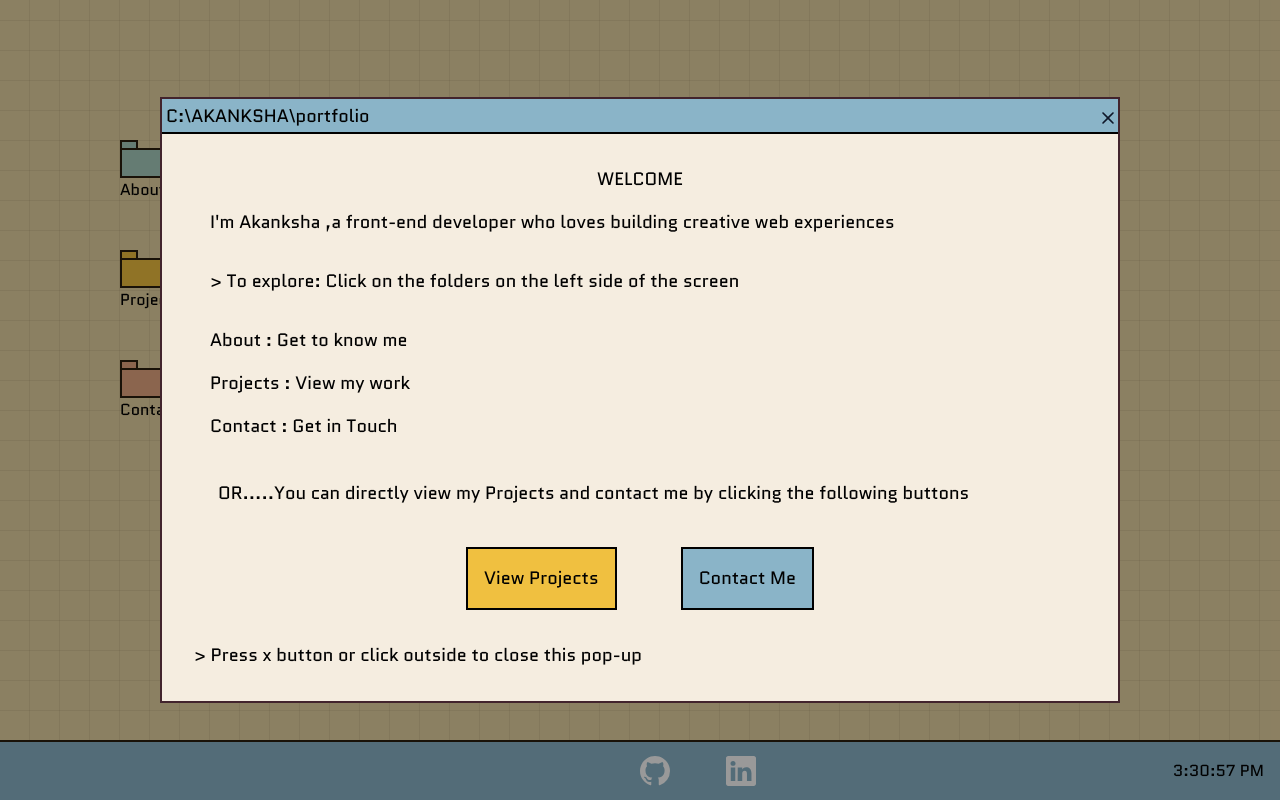
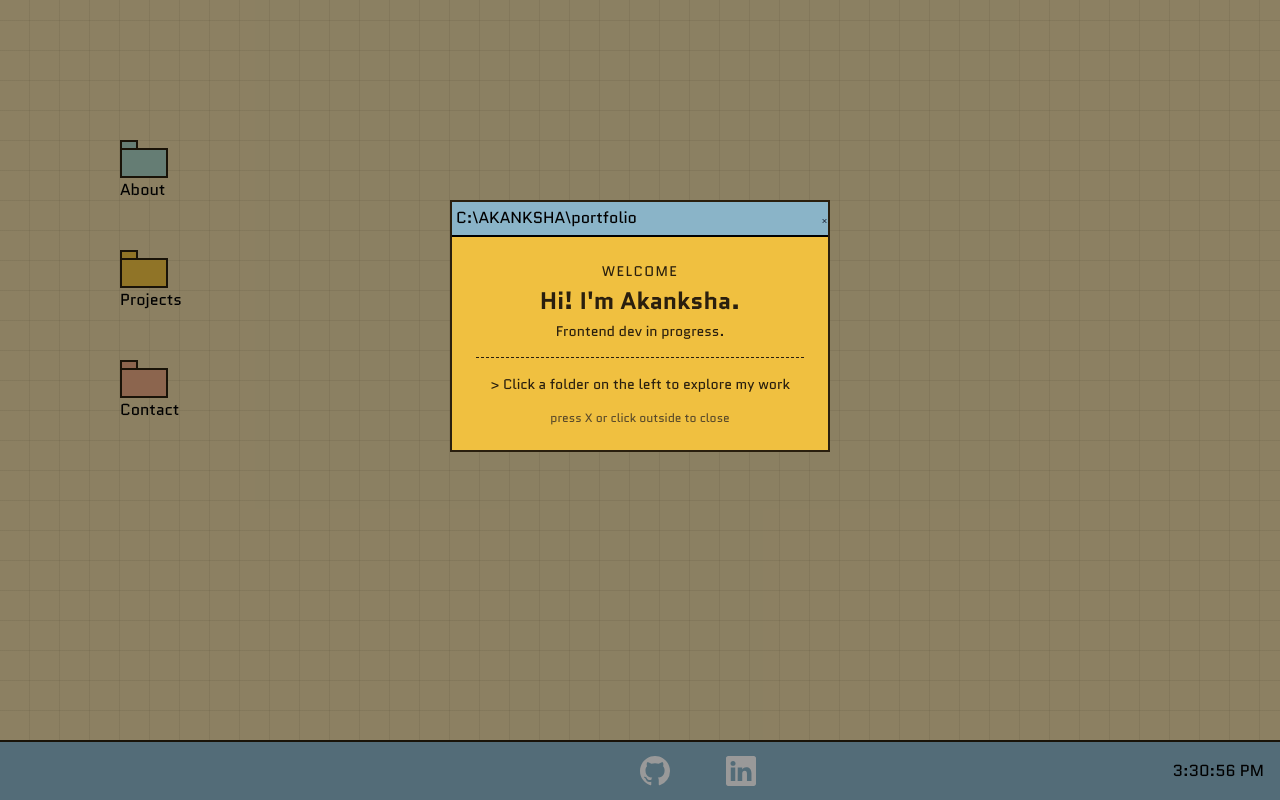
Before and after one commit to akisha-dev/Portfolio, a React (Vite) app: page / in a window 1280 px wide. Built offline with nearby package versions, Linux system fonts and the light colour scheme; the HTML template or start-up script is replaced by a standard one.

Commit message:
made a boot page and fixed the welcome popup

```diff
--- a/src/App.jsx
+++ b/src/App.jsx
@@ -3,13 +3,24 @@ import{Home} from './pages/home'
 import{Projects} from './pages/projects'
 import{Contact} from './pages/contact'
 import{About} from './pages/about'
+import { useState } from "react"
+import { BootScreen } from "./components/BootScreen"
+
 
 
 
 function App(){
-  return(
+    const [booted, setBooted] = useState(() => {
+        return sessionStorage.getItem('booted') === 'true'
+    })
 
-
+    if (!booted) return (
+        <BootScreen onComplete={() => {
+            sessionStorage.setItem('booted', 'true')
+            setBooted(true)
+        }} />
+    )
+        return (
     <Routes>
       <Route index
       element={<Home/>}>
@@ -17,10 +28,10 @@ function App(){
        <Route path="about"
       element={<About/>}>
       </Route>
-       <Route path="projects"
+       <Route path="Projects"
       element={<Projects/>}>
       </Route>
-       <Route path="contact"
+       <Route path="Contact"
       element={<Contact/>}>
       </Route>
 
--- /dev/null
+++ b/src/components/bootscreen.jsx
@@ -0,0 +1,90 @@
+    import {useState, useEffect} from 'react'
+
+    const lines = [
+    "loading portfolio.exe",
+    "mounting projects/",
+    "importing components",
+    "starting desktop env"
+    ]
+
+    export function BootScreen({onComplete}){
+    const [visible, setVisible] = useState([])
+
+    useEffect(() => {
+    const timers = [];
+    lines.forEach((line, i) => {
+    const t = setTimeout(() => {
+    setVisible(prev => {
+    if (prev.includes(line)) return prev;
+    return [...prev, line];
+    });
+    if (i === lines.length - 1) {
+    setTimeout(() => {
+    setVisible(prev => {
+    if (prev.length === lines.length) onComplete();
+    return prev;
+    });
+    }, 1000);
+    }
+    }, i * 500);
+    timers.push(t);
+    });
+    return () => timers.forEach(clearTimeout);
+    }, []);
+
+    return (
+    <div className="fixed inset-0 z-[100] flex flex-col justify-center items-center"
+    style={{ background: "#1a1208", fontFamily: "'Courier New', Courier, monospace" }}>
+
+    <div style={{
+    width: "100%", background: "#8ab4c8", padding: "6px 0",
+    textAlign: "center", fontSize: "15px", color: "#1a1208",
+    letterSpacing: "3px", position: "absolute", top: 0
+    }}>
+    AKANKSHA_OS V98
+    </div>
+
+    <p style={{ fontSize: "38px", color: "#f0c040", letterSpacing: "8px", marginBottom: "4px" }}>
+    AKANKSHA
+    </p>
+    <p style={{ fontSize: "15px", color: "#5a7a8a", letterSpacing: "4px", marginBottom: "40px" }}>
+    PORTFOLIO · FRONTEND DEV
+    </p>
+
+    <div style={{ width: "320px", height: "1px", background: "#2e2010", marginBottom: "28px" }} />
+
+    <div style={{ display: "flex", flexDirection: "column", gap: "12px", width: "320px", marginBottom: "40px" }}>
+    {visible.map((line, i) => (
+    <div key={i} style={{ display: "flex", gap: "12px", fontSize: "18px" }}>
+    <span style={{ color: "#8ab4c8" }}>&gt;</span>
+    <span style={{ color: i === visible.length - 1 ? "#f5ede0" : "#a89060" }}>
+    {line}
+    {i === visible.length - 1 && (
+        <span style={{
+            display: "inline-block", width: "7px", height: "11px",
+            background: "#f0c040", verticalAlign: "middle", marginLeft: "4px",
+            animation: "blink 0.8s step-end infinite"
+        }} />
+    )}
+    </span>
+    {i < visible.length - 1 && (
+    <span style={{ color: "#6a9e6a", marginLeft: "auto" }}>[ OK ]</span>
+    )}
+    </div>
+    ))}
+    </div>
+
+    <div style={{ width: "320px", height: "3px", background: "#2e2010", marginBottom: "10px" }}>
+    <div style={{
+    height: "100%",
+    width: `${(visible.length / lines.length) * 100}%`,
+    background: "#f0c040", opacity: 0.7,
+    transition: "width 0.4s ease"
+    }} />
+    </div>
+
+    <p style={{ fontSize: "15px", color: "#3a2a10", letterSpacing: "3px" }}>LOADING...</p>
+    <style>{`@keyframes blink { 50% { opacity: 0; } }`}</style>
+    </div>
+    )
+    }
--- a/src/components/welcome.jsx
+++ b/src/components/welcome.jsx
@@ -1,7 +1,6 @@
 import { Link } from "react-router-dom";
 import { Header } from "./header"
 import { useState } from "react"
-import {Projects} from  '../pages/projects'
 
 export function Welcome(){
     const[isVisible,setIsVisible] = useState(true)
@@ -9,92 +8,43 @@ export function Welcome(){
     if(!isVisible) return null;
     return(
         <>
-
         <div
         className="fixed inset-0 bg-black/40 z-40"
         onClick={() => setIsVisible(false)}
-      />
-
+        />
 
         <div className="
         z-50
         flex
         flex-col
         fixed
-        top-1/2
-        left-2/4
+        top-1/4
+        left-1/2
         -translate-x-1/2
-        -translate-y-1/2
         border-2
-        border-[#42242D]
-        w-min-h
-        p-0
-        bg-[#f5ede0]
-        space-y-2
-        text-[18px]
-        max-h-screen
-        overflow-y-auto
-        w-[960px]
+        border-[#2a1f0e]
+        bg-[#f0c040]
+        w-[380px]
         ">
-        <Header  onClose={()=> setIsVisible(false)}/>
+        <Header onClose={()=> setIsVisible(false)}/>
 
-        <div
-        className="p-8"
-        >
-         <h1
-         className="
-         text-center"
+        <div className="p-6 flex flex-col gap-4 text-[#2a1f0e]">
 
-         > WELCOME</h1>
+            <div className="text-center">
+                <p className="text-sm tracking-widest">WELCOME</p>
+                <p className="text-2xl font-bold mt-1">Hi! I'm Akanksha.</p>
+                <p className="text-sm mt-1">Frontend dev in progress.</p>
+            </div>
 
-         <div
-         className="p-4
-         ">I'm Akanksha ,a front-end developer who loves building
-            creative web experiences
-         </div>
+            <div className="border-t border-dashed border-[#2a1f0e] pt-4 text-sm text-center">
+                &gt; Click a folder on the left to explore my work
+            </div>
 
-         <div
-         className="
-         p-4"> &gt;
-        To explore: Click on the folders on
-        the left side of
-        the screen</div>
-          <div className="p-4
-          space-y-4">
-         <div>About : Get to know me</div>
-         <div>Projects : View my work</div>
-         <div>Contact : Get in Touch</div></div>
-
-
-         <div className= "p-6 space-y-4"
-         > OR.....You can directly view my Projects
-            and contact me by clicking the following buttons
-         </div>
-         <div className='p-4
-         space-y-4
-         space-x-16
-         flex
-
-         justify-center'>
-         <Link to="/Projects">
-         <button
-         className="
-         border-2
-         p-4
-         bg-[#f0c040]
-         ">View Projects</button></Link>
-
-         <Link to="/Contact">
-         <button
-         className="
-         border-2
-         p-4
-         bg-[#8ab4c8]
-         ">Contact Me</button></Link>
-         </div>
-       <p> &gt; Press x button or click outside to close this pop-up</p>
-        </div></div>
+            <p className="text-xs text-center text-[#5a4a2a]">
+                press X or click outside to close
+            </p>
+        </div>
+        </div>
         </>
     )
-
 }
--- a/src/pages/projects.jsx
+++ b/src/pages/projects.jsx
@@ -6,8 +6,9 @@ export function Projects(){
     return (
   <div>
      <div className="z-10
-     grid grid-cols-2 gap-3 p-3">
+    ">
     <Popup title="Projects">
+        <div className=" grid grid-cols-2 gap-3 p-3">
    <ProjectCard
         name="GitCard"
         description="GitHub profile to a shareable PNG card.
@@ -37,7 +38,7 @@ export function Projects(){
         skills={["Vanilla JS", "HTML",
                 "CSS", "DOM"]}
         live="https://akisha-dev.github.io/typing-test/">
-        </ProjectCard>
+        </ProjectCard></div>
 </Popup>
     </div>
      <div
```
